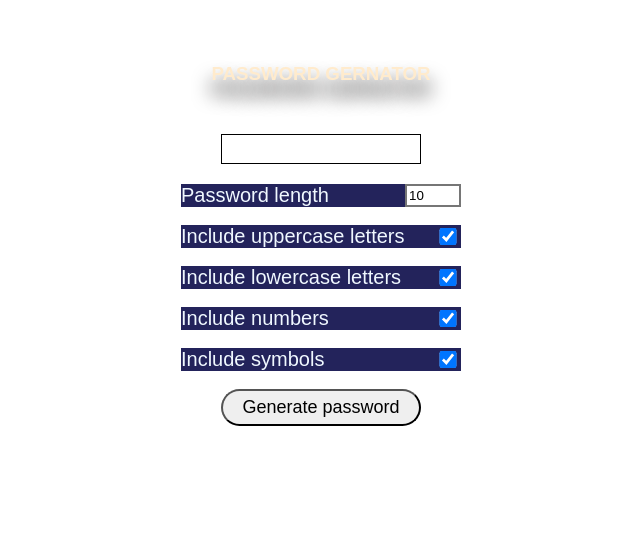
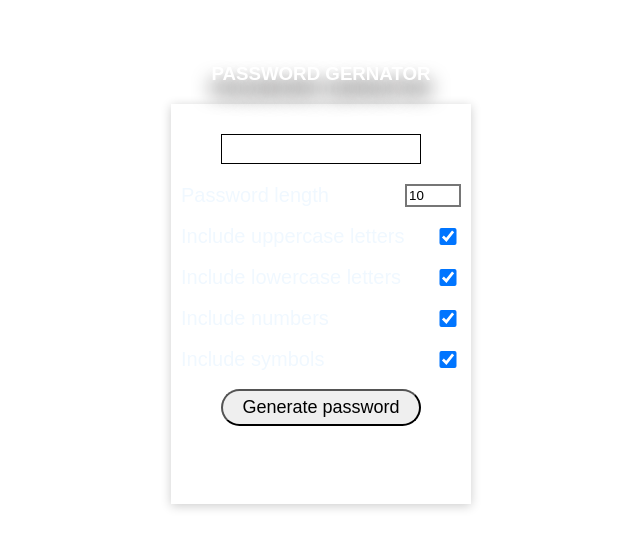
Before and after one commit to Priyansh7999/PASSWORD_GENERATOR, a plain HTML site: page index.html in a window 1280 px wide. Shown: the whole page, without its empty margins (319-959 px from the left). Drawn offline with Linux system fonts and the light colour scheme; a web font is replaced by a local one.

Commit message:
Update style.css

```diff
--- a/style.css
+++ b/style.css
@@ -4,7 +4,7 @@
     font-family: 'Muli', sans-serif;
 }
 header{
-    color: blanchedalmond;
+    color: "black";
     text-align: center;
     margin-top: 5%;
     border: 10px;
@@ -20,7 +20,7 @@ body{
 .container{
     background: "black";
     width: 300px;
-    box-shadow: 0px 2px 10px rgba(255, 255, 255, 0.2);
+    box-shadow: 0px 2px 10px rgba(0, 0, 0, 0.2);
     padding: 10px;
     height: 400px;
     margin-left: auto;
@@ -54,16 +54,16 @@ span{
     color: aliceblue;
     justify-content: space-between;
     font-size: 20px;
-    background-color:  #23235B;
+    background-color:  "black";
 }
 label{
-    background-color:  #23235B;
+	color:"black";
 }
 input[type='checkbox']{
     width: 20px;
 }
 input[type='number']{
-    background-color: white;
+    background-color: "black";
     border-style:double
 }
 .generate{
```
